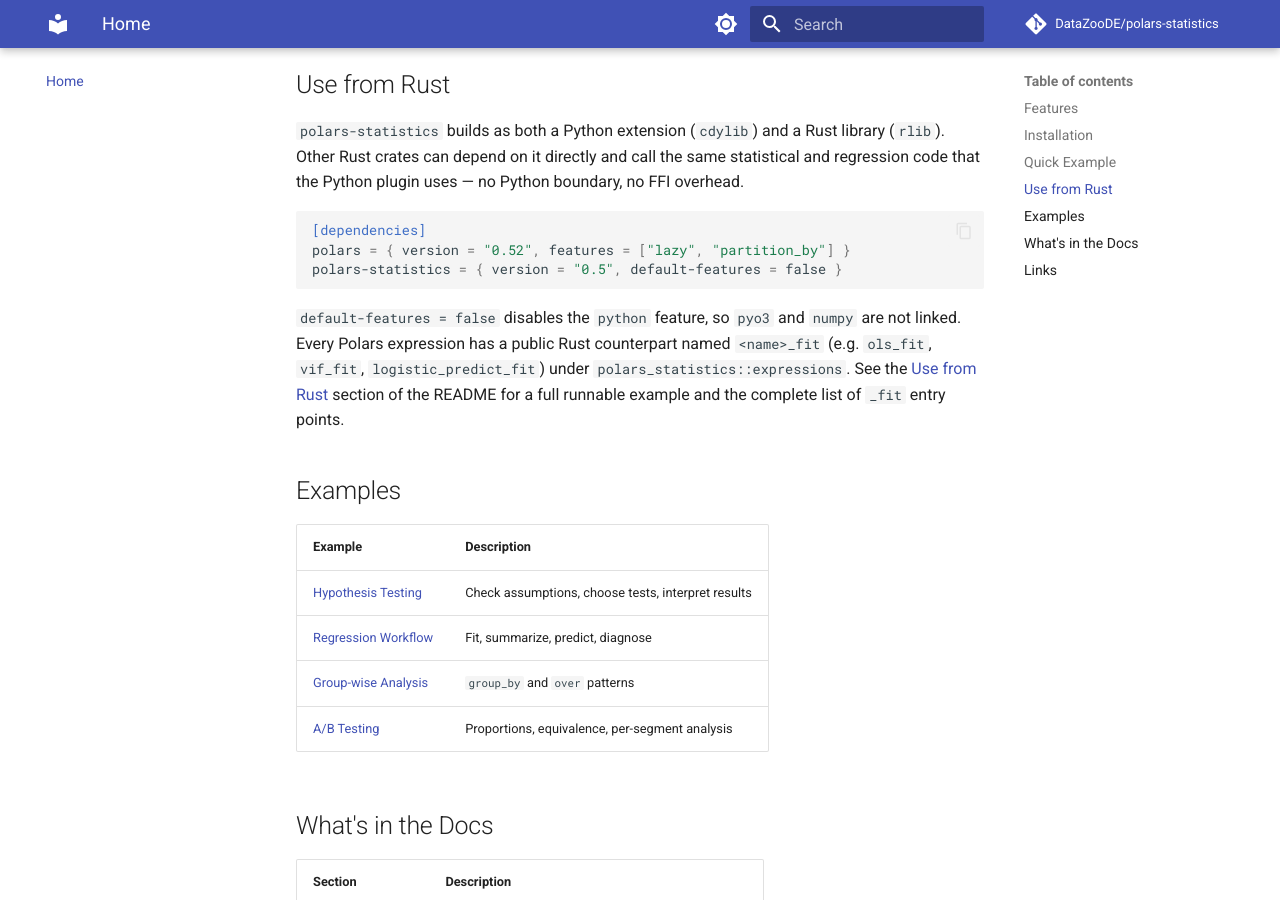
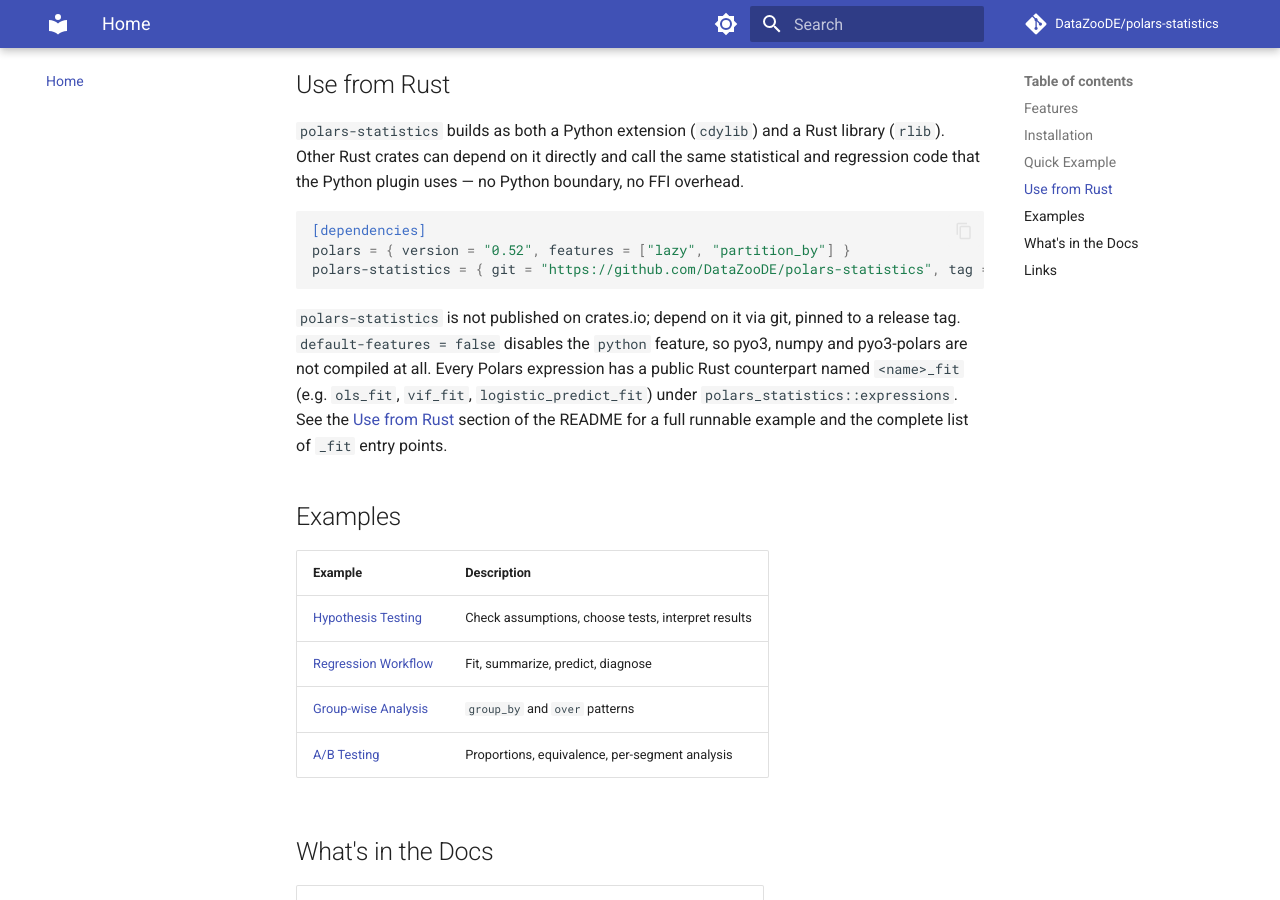
Before and after one commit to DataZooDE/polars-statistics, an MkDocs documentation site: the page built from docs/index.md, in a window 1280 px wide and 900 px high, scrolled down 1237 px. Built offline with MkDocs 1.6.1 and Material for MkDocs 9.7.7, drawn with Linux system fonts in a browser that asks for light colours; comment, search, counter and statistics services are not loaded.

Commit message:
ci(#51): add no-default-features clippy gate + pyo3-absence guard; fix Rust dependency docs
Add a Clippy (rlib, no-default-features) CI step so the gated-shim
build in the previous commit stays warning-free, plus a direct guard
that fails CI if pyo3 reappears in the no-default-features dependency
tree (clippy alone can't catch pyo3-polars being made non-optional
again, since the gated code would just compile out).

Correct the Rust dependency instructions in README.md, docs/index.md
and the src/lib.rs module doc: polars-statistics is not published on
crates.io, so show a git dependency pinned to a release tag
(tag = "v0.9.0") instead of a stale crates.io version spec.

Record the fix in CHANGELOG.md [Unreleased].

Co-Authored-By: Claude Opus 5.5 (1M context) <noreply@anthropic.com>

````diff
--- a/docs/index.md
+++ b/docs/index.md
@@ -51,10 +51,14 @@ result.with_columns(
 ```toml
 [dependencies]
 polars = { version = "0.52", features = ["lazy", "partition_by"] }
-polars-statistics = { version = "0.5", default-features = false }
+polars-statistics = { git = "https://github.com/DataZooDE/polars-statistics", tag = "v0.9.0", default-features = false }
 ```
 
-`default-features = false` disables the `python` feature, so `pyo3` and `numpy` are not linked. Every Polars expression has a public Rust counterpart named `<name>_fit` (e.g. `ols_fit`, `vif_fit`, `logistic_predict_fit`) under `polars_statistics::expressions`. See the [Use from Rust](https://github.com/DataZooDE/polars-statistics#use-from-rust) section of the README for a full runnable example and the complete list of `_fit` entry points.
+`polars-statistics` is not published on crates.io; depend on it via git, pinned to a
+release tag. `default-features = false` disables the `python` feature, so pyo3, numpy
+and pyo3-polars are not compiled at all. Every Polars expression has a public Rust
+counterpart named `<name>_fit` (e.g. `ols_fit`, `vif_fit`, `logistic_predict_fit`)
+under `polars_statistics::expressions`. See the [Use from Rust](https://github.com/DataZooDE/polars-statistics#use-from-rust) section of the README for a full runnable example and the complete list of `_fit` entry points.
 
 ## Examples
 
````
Also changed, not shown: CHANGELOG.md (+12 -0 lines), README.md (+5 -2 lines), 2 other files.
